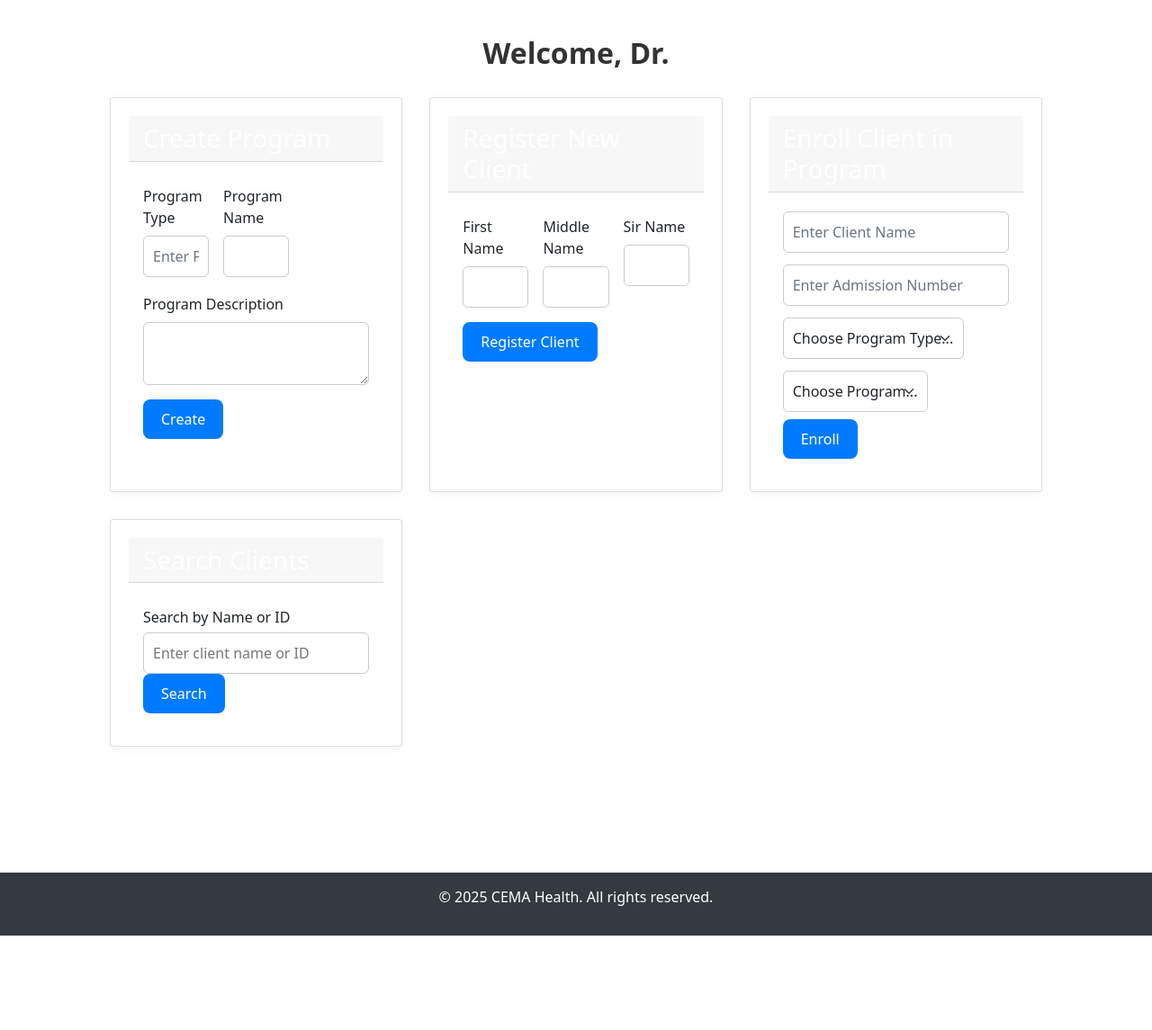
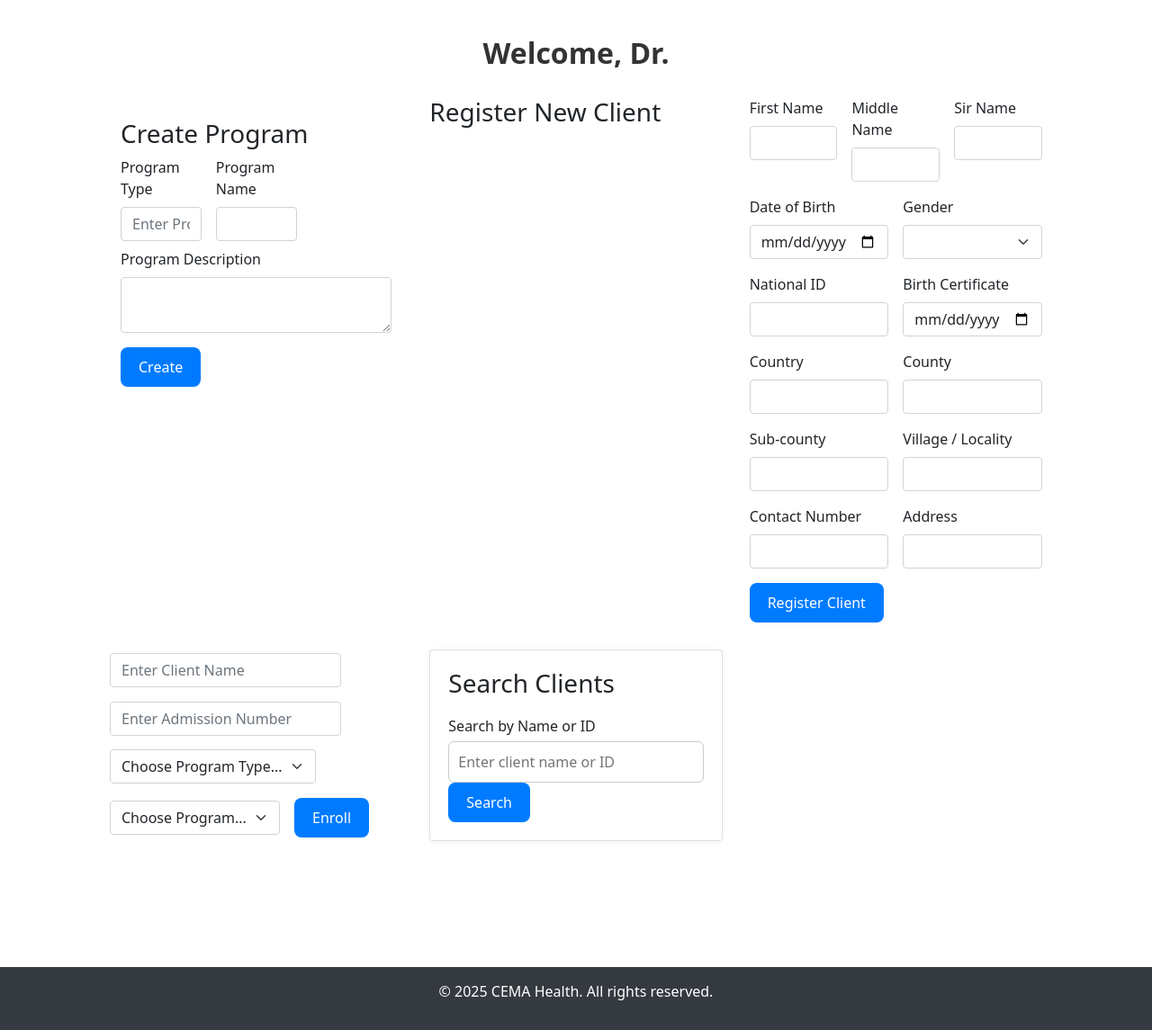
Before and after one commit to martinondiwa/CEMA_Health_Management_System, a Python web app: template app/templates/doctor_dashboard.html in a window 1280 px wide. Shown: the part 122-1267 px from the top of the page at 90% size. Before the commit the page ends 1162 px from the top, so only its background shows below. Run offline with Jinja, Linux system fonts and the light colour scheme; the template is opened without the code that fills it: most values are stand-ins (such as "Sample title", 1, 10 or a date in 2020); form fields are guessed from the names that the template uses.

Commit message:
Update doctor_dashboard.html
asdr

```diff
--- a/app/templates/doctor_dashboard.html
+++ b/app/templates/doctor_dashboard.html
@@ -1,3 +1,4 @@
+<!-- doctor_dashboard.html -->
 {% extends "base.html" %}
 
 {% block title %}Doctor Dashboard{% endblock %}
@@ -5,49 +6,48 @@
 {% block extra_styles %}
     <link rel="stylesheet" href="{{ url_for('static', filename='css/dashboard.css') }}">
     <link href="https://cdn.jsdelivr.net/npm/bootstrap@5.0.2/dist/css/bootstrap.min.css" rel="stylesheet" integrity="sha384-EVSTQN3/azprG1Anm3QDgpJLIm9Nao0Yz1ztcQTwFspd3yD65VohhpuuCOmLASjC" crossorigin="anonymous">
+    <script src="https://cdn.jsdelivr.net/npm/bootstrap@5.0.2/dist/js/bootstrap.bundle.min.js" integrity="sha384-MrcW6ZMFYlzcLA8Nl+NtUVF0sA7MsXsP1UyJoMp4YLEuNSfAP+JcXn/tWtIaxVXM" crossorigin="anonymous"></script>
 {% endblock %}
 
 {% block content %}
 <div class="dashboard-container">
-  <h2 class="welcome-text">Welcome, Dr. {{ current_user.name }}</h2>
+  <h2>Welcome, Dr. {{ current_user.name }}</h2>
 
   <div class="dashboard-sections">
 
+
    <!-- Create Program -->
-    <div class="card dashboard-card">
-      <div class="card-header">
+<div class="container-fluid my-4">
   <h3>Create Program</h3>
-      </div>
-      <div class="card-body">
   <form action="{{ url_for('doctor.create_program') }}" method="POST" class="row gy-2 gx-3 align-items-center">
     {{ program_form.hidden_tag() }}
+
    <div class="col-md-4">
   <label for="type" class="form-label">Program Type</label>
   <input type="text" name="type" class="form-control" placeholder="Enter Program Type">
    </div>
+
     <div class="col-md-4">
       <label for="name" class="form-label">Program Name</label>
       {{ program_form.name(class="form-control") }}
     </div>
+
     <div class="col-md-12">
       <label for="description" class="form-label">Program Description</label>
       {{ program_form.description(class="form-control") }}
     </div>
+
     <div class="col-auto mt-3">
       <button type="submit" class="btn btn-success">Create</button>
     </div>
   </form>
 </div>
-    </div>
 
-    <!-- Register New Client -->
-    <div class="card dashboard-card">
-      <div class="card-header">
-        <h3>Register New Client</h3>
-      </div>
-      <div class="card-body">
+    <!-- Register New client -->
+    <h3 class="mb-4">Register New Client</h3>
     <form action="{{ url_for('doctor.register_client') }}" method="POST" class="row g-3">
       {{ client_form.hidden_tag() }}
+
       <div class="col-md-4">
         <label for="first_name" class="form-label">First Name</label>
         {{ client_form.first_name(class="form-control") }}
@@ -60,29 +60,73 @@
         <label for="sir_name" class="form-label">Sir Name</label>
         {{ client_form.sir_name(class="form-control") }}
       </div>
-          <!-- Additional form fields go here -->
+
+      <div class="col-md-6">
+        <label for="date_of_birth" class="form-label">Date of Birth</label>
+        {{ client_form.date_of_birth(class="form-control") }}
+      </div>
+      <div class="col-md-6">
+        <label for="gender" class="form-label">Gender</label>
+        {{ client_form.gender(class="form-select") }}
+      </div>
+
+      <div class="col-md-6">
+        <label for="national_id" class="form-label">National ID</label>
+        {{ client_form.national_id(class="form-control") }}
+      </div>
+      <div class="col-md-6">
+        <label for="birth_certificate" class="form-label">Birth Certificate</label>
+        {{ client_form.birth_certificate(class="form-control") }}
+      </div>
+
+      <div class="col-md-6">
+        <label for="country" class="form-label">Country</label>
+        {{ client_form.country(class="form-control") }}
+      </div>
+      <div class="col-md-6">
+        <label for="county" class="form-label">County</label>
+        {{ client_form.county(class="form-control") }}
+      </div>
+
+      <div class="col-md-6">
+        <label for="subcounty" class="form-label">Sub-county</label>
+        {{ client_form.subcounty(class="form-control") }}
+      </div>
+      <div class="col-md-6">
+        <label for="village" class="form-label">Village / Locality</label>
+        {{ client_form.village(class="form-control") }}
+      </div>
+
+      <div class="col-md-6">
+        <label for="contact_number" class="form-label">Contact Number</label>
+        {{ client_form.contact_number(class="form-control") }}
+      </div>
+      <div class="col-md-6">
+        <label for="address" class="form-label">Address</label>
+        {{ client_form.address(class="form-control") }}
+      </div>
+
       <div class="col-12">
         <button type="submit" class="btn btn-success">Register Client</button>
       </div>
     </form>
-      </div>
-    </div>
 
-    <!-- Enroll Client in Program -->
-    <div class="card dashboard-card">
-      <div class="card-header">
-        <h3>Enroll Client in Program</h3>
-      </div>
-      <div class="card-body">
+
+<!-- Enroll Client in Program (Full Width) -->
 <form class="row gy-2 gx-3 align-items-center" method="POST" action="{{ url_for('doctor.enroll_client') }}">
+  <!-- Client Name -->
   <div class="col-auto">
     <label class="visually-hidden" for="clientName">Client Name</label>
     <input type="text" class="form-control" id="clientName" name="client_name" placeholder="Enter Client Name" required>
   </div>
+
+  <!-- Admission Number -->
   <div class="col-auto">
     <label class="visually-hidden" for="admissionNumber">Admission Number</label>
     <input type="text" class="form-control" id="admissionNumber" name="admission_number" placeholder="Enter Admission Number" required>
   </div>
+
+  <!-- Program Type -->
   <div class="col-auto">
     <label class="visually-hidden" for="programTypeSelect">Program Type</label>
     <select class="form-select" id="programTypeSelect" name="program_type" required>
@@ -92,6 +136,8 @@
       {% endfor %}
     </select>
   </div>
+
+  <!-- Select Program -->
   <div class="col-auto">
     <label class="visually-hidden" for="programSelect">Program</label>
     <select class="form-select" id="programSelect" name="program_id" required>
@@ -101,27 +147,20 @@
       {% endfor %}
     </select>
   </div>
+
+  <!-- Enroll Button -->
   <div class="col-auto">
     <button type="submit" class="btn btn-primary">Enroll</button>
   </div>
 </form>
-      </div>
-    </div>
 
 <!-- Search Clients -->
-    <div class="card dashboard-card">
-      <div class="card-header">
+    <div class="card">
       <h3>Search Clients</h3>
-      </div>
-      <div class="card-body">
       <form action="{{ url_for('doctor.search_client') }}" method="GET">
         <label for="query">Search by Name or ID</label>
         <input type="text" name="query" placeholder="Enter client name or ID" required>
-          <button type="submit" class="btn btn-outline-primary">Search</button>
+        <button type="submit" class="btn">Search</button>
       </form>
     </div>
-    </div>
-
-  </div>
-</div>
 {% endblock %}
```
Lines whose indentation alone changed are shown as unchanged.
